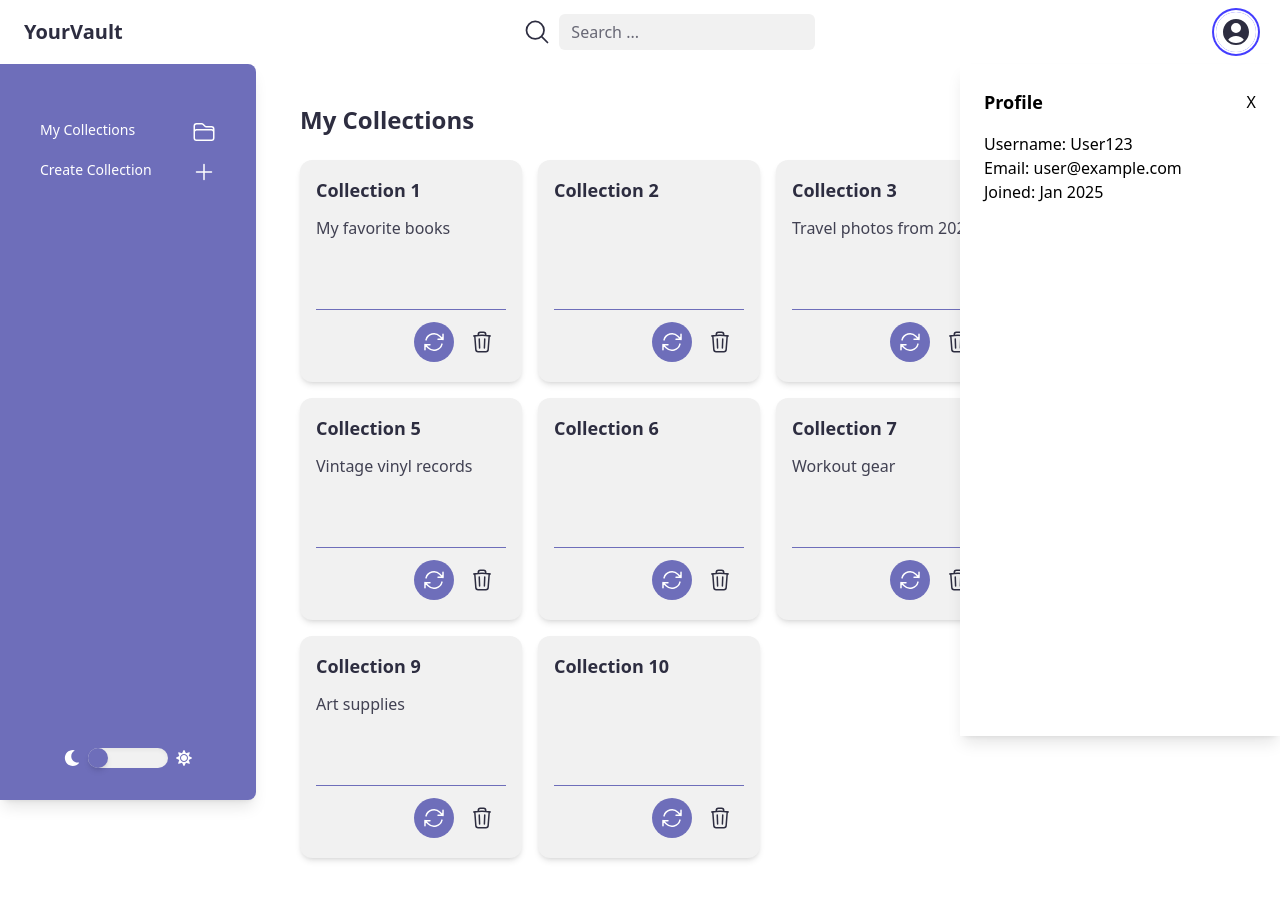
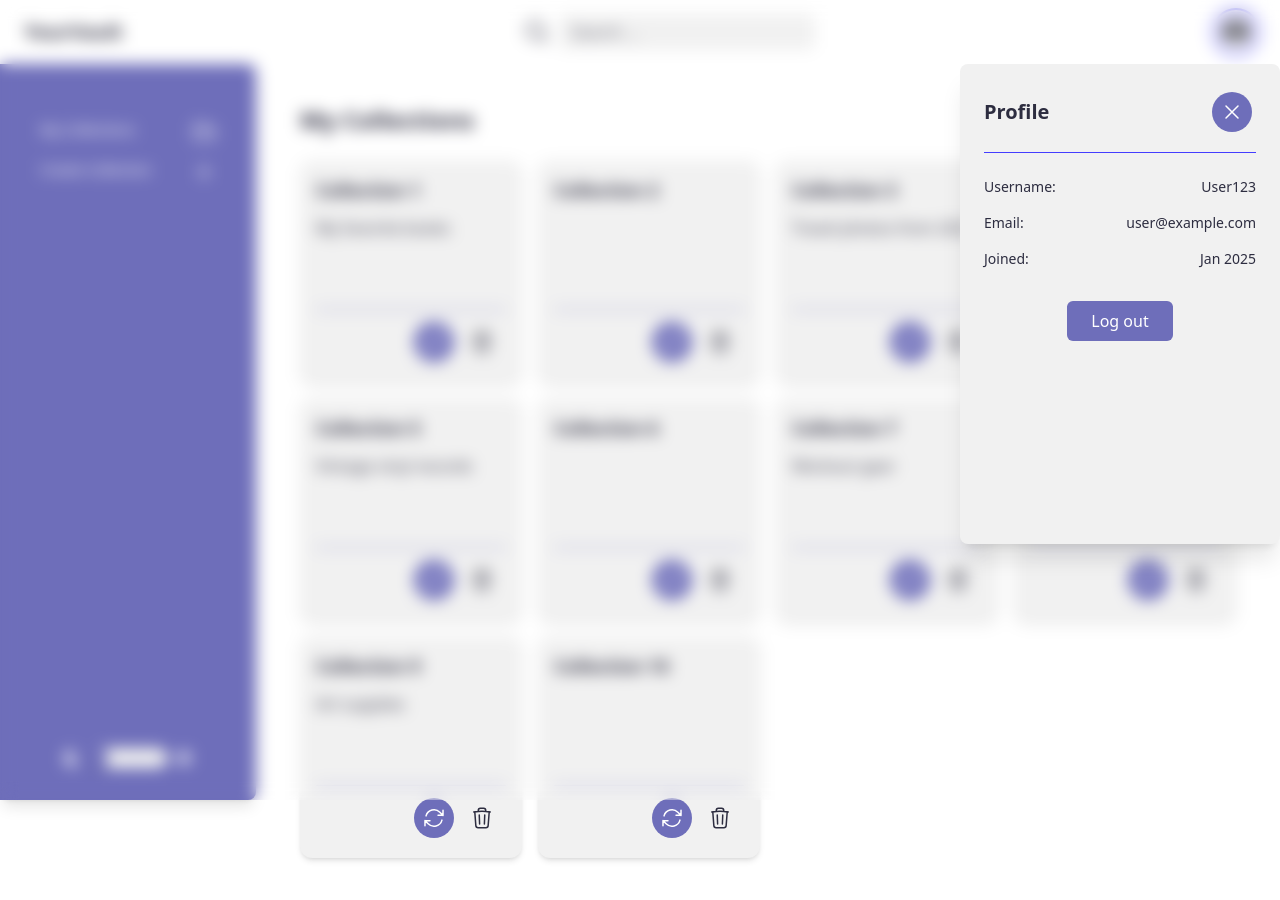
Before and after one commit to uplearni/YourVault, a React (Vite) app in the folder client/: page / in a window 1280 px wide. Both pictures are taken after a click on the button 1236 px from the left and 32 px from the top of the page. Built offline with nearby package versions, Linux system fonts and the light colour scheme.

Commit message:
styled profile panel

```diff
--- a/client/src/components/forms/CreateCard.jsx
+++ b/client/src/components/forms/CreateCard.jsx
@@ -48,13 +48,15 @@ export const CreateCard = ({isOpen , onClose}) => {
             </label>
             <input
               id="name"
+              name="name"
               type="text"
+              value={formData.name}
+              onChange={handleChange}
               required
-              className="w-full bg-light-secondary dark:bg-dark-secondary text-light-text dark:text-white rounded-md px-3 py-1.5 placeholder-light-text/70 dark:placeholder-white/70 focus:outline-none focus:ring-2 focus:ring-light-primary dark:focus:ring-dark-primary transition-colors duration-200"
+              className="w-full bg-light-secondary dark:bg-dark-secondary text-light-text dark:text-white rounded-md px-3 py-1.5 placeholder-light-text/70 dark:placeholder-white/70 focus:outline-none focus:ring-2 focus:ring-light-accent dark:focus:ring-dark-accent transition-colors duration-200"
               placeholder="Enter your collection name"
             />
           </div>
-
           <div>
             <label
               htmlFor="description"
@@ -64,7 +66,10 @@ export const CreateCard = ({isOpen , onClose}) => {
             </label>
             <textarea
               id="description"
-              className="w-full bg-light-secondary dark:bg-dark-secondary text-light-text dark:text-white rounded-md px-3 py-1.5 placeholder-light-text/70 dark:placeholder-white/70 focus:outline-none focus:ring-2 focus:ring-light-primary dark:focus:ring-dark-primary transition-colors duration-200"
+              name="description"
+              value={formData.description}
+              onChange={handleChange}
+              className="w-full bg-light-secondary dark:bg-dark-secondary text-light-text dark:text-white rounded-md px-3 py-1.5 placeholder-light-text/70 dark:placeholder-white/70 focus:outline-none focus:ring-2 focus:ring-light-accent dark:focus:ring-dark-accent transition-colors duration-200"
               placeholder="Enter its description"
               rows="3"
             />
--- a/client/src/components/shared/CreateButton.jsx
+++ b/client/src/components/shared/CreateButton.jsx
@@ -3,6 +3,7 @@ import React from 'react'
 export const CreateButton = ({onClose}) => {
   return (<button
               type="submit"
+              onClick={onClose}
               className="px-4 py-2 rounded-md bg-light-primary dark:bg-dark-primary  text-white hover:bg-light-secondary dark:hover:bg-dark-secondary hover:border-1 hover:text-light-text dark:hover:text-dark-text"
             >
               Create
--- a/client/src/pages/Profile.jsx
+++ b/client/src/pages/Profile.jsx
@@ -1,42 +1,45 @@
-import React from 'react'
+import React from 'react';
+import { CrossButton } from '../components/shared/CrossButton';
 
-export const Profile = ({isOpen,onClose}) => {
+export const Profile = ({ isOpen, onClose }) => {
   if (!isOpen) return null;
   return (
-     <div className='absolute inset-0 z-60 flex'>
-          {/*Opaque Background*/}
+    <div className="fixed inset-0 z-60 flex">
       <div
-           className='absolute inset-0  bg-opacity-100'
+        className="fixed inset-0 bg-black bg-opacity-50 backdrop-blur-sm"
         onClick={onClose}
-           aria-hidden="true"/>
+        aria-hidden="true"
+      />
 
-           {/* Profile Panel*/}
-           <div className='relative w-80 h-[calc(100vh-8rem)] bg-white shadow-lg ml-auto top-16 transform transition-transform duration-300 translate-x-0'
-                role='dialog'
-                aria-label='Profile Panel'
+      <div
+        className={`relative w-80 h-[calc(100vh-20rem)] bg-light-secondary dark:bg-dark-secondary shadow-xl ml-auto top-16  rounded-lg p-6 transform transition-transform duration-300 ease-in-out ${
+          isOpen ? 'translate-x-0' : 'translate-x-full'
+        }`}
+        role="dialog"
+        aria-label="Profile Panel"
+        aria-hidden={!isOpen}
       >
-
-           <div className='p-6'>
-            <div className="flex justify-between items-center mb-4">
-            <h2 className="text-lg font-semibold text-gray-800 dark:text-white">
+        <div className="flex justify-between items-center border-b border-light-accent dark:border-dark-accent pb-4 mb-6">
+          <h2 className="text-xl font-bold text-light-text dark:text-dark-text">
             Profile
           </h2>
+          <CrossButton onClose={onClose} />
+        </div>
+        <div className="space-y-4 text-sm text-light-text dark:text-dark-text">
+          <p className="font-medium flex justify-between">Username: <span className="font-normal">User123</span></p>
+          <p className="font-medium flex justify-between">Email: <span className="font-normal">user@example.com</span></p>
+          <p className="font-medium flex justify-between">Joined: <span className="font-normal">Jan 2025</span></p>
+        </div>
+        <div className="mt-8 flex justify-center">
           <button
             onClick={onClose}
-              className="text-gray-600 dark:text-gray-300 hover:text-gray-900 dark:hover:text-white"
-              aria-label="Close profile panel"
+            aria-label="Log out of profile"
+            className="px-6 py-2 bg-light-primary dark:bg-dark-primary text-white rounded-md hover:bg-light-secondary dark:hover:bg-dark-secondary hover:border-1 hover:border-light-primary hover:text-light-text dark:hover:text-dark-text focus:ring-offset-2 focus:ring-offset-light-secondary dark:focus:ring-offset-dark-secondary transition-colors duration-200"
           >
-            X
+            Log out
           </button>
-            </div>
-             <div className="text-gray-600 dark:text-gray-300">
-            <p>Username: User123</p>
-            <p>Email: user@example.com</p>
-            <p>Joined: Jan 2025</p>
         </div>
       </div>
     </div>
-     </div>
-
-  )
-}
+  );
+};
```
Lines whose indentation alone changed are shown as unchanged.
